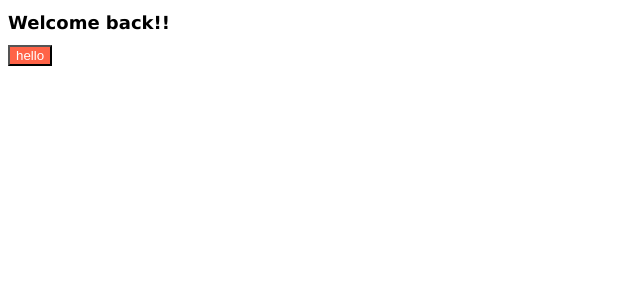
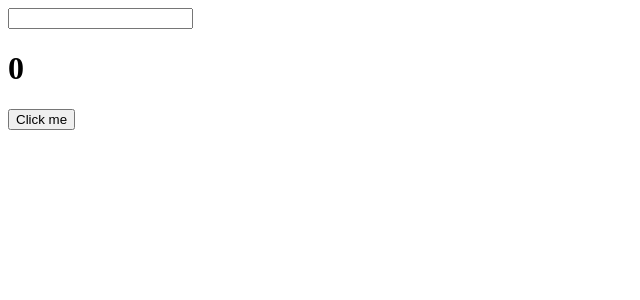
Before and after one commit to Chaedie/NomadCoders_3.1.ReactJS-Basics, a React (Create React App) app: page / in a window 1280 px wide. Shown: the top 300 px of the page, without its empty margins (0-640 px from the left). Built offline with nearby package versions, Linux system fonts and the light colour scheme.

Commit message:
learn : useEffect 학습

```diff
--- a/src/App.js
+++ b/src/App.js
@@ -1,11 +1,22 @@
 import Button from './Button';
 import styles from './App.module.css';
+import { useState, useEffect } from 'react';
 
 function App() {
+  const [counter, setCounter] = useState(0);
+  const [keyword, setKeyword] = useState('');
+  const onClick = () => setCounter((prev) => prev + 1);
+  const onChange = (event) => setKeyword(event.target.value);
+
+  useEffect(() => console.log('I run only once.'), []);
+  useEffect(() => console.log('I run when "keyword" changes.'), [keyword]);
+  useEffect(() => console.log('I run when "counter" changes.'), [counter]);
+
   return (
     <div>
-      <h1 className={styles.title}>Welcome back!!</h1>
-      <Button text={'hello'}></Button>
+      <input value={keyword} onChange={onChange} type="text" plasceholder="Search here..." name="" id="" />
+      <h1>{counter}</h1>
+      <button onClick={onClick}>Click me</button>
     </div>
   );
 }
--- a/src/index.js
+++ b/src/index.js
@@ -4,7 +4,7 @@
 
 const root = ReactDOM.createRoot(document.getElementById('root'));
 root.render(
-  <React.StrictMode>
-    <App />
-  </React.StrictMode>
+  // <React.StrictMode>
+  <App />
+  // </React.StrictMode>
 );
```
